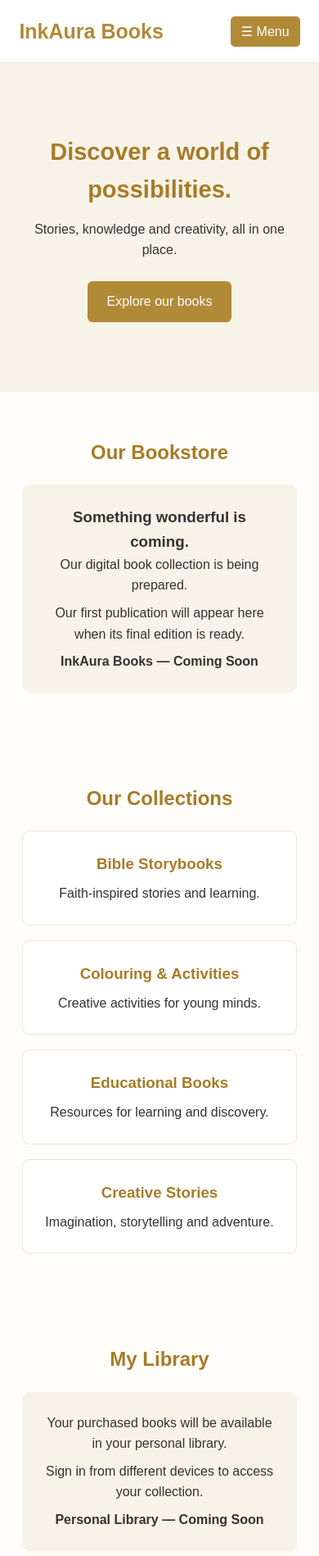
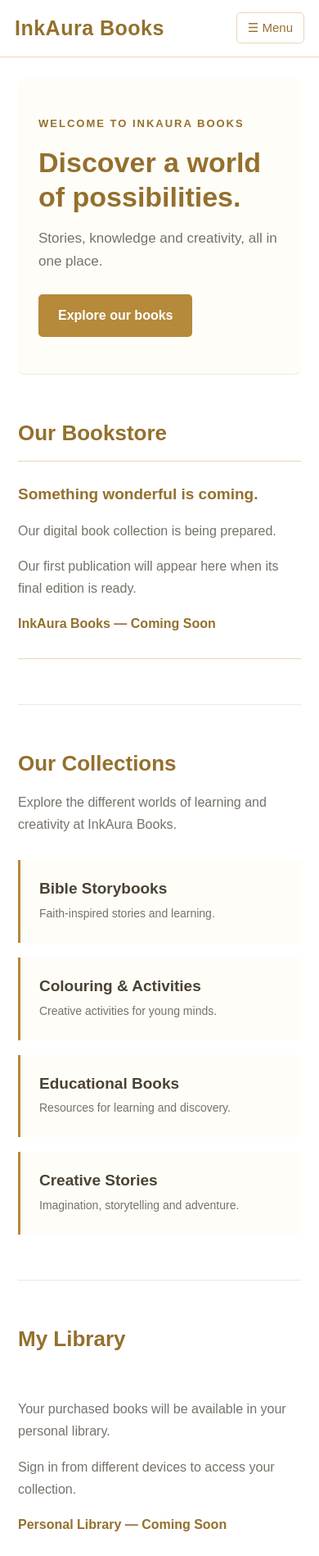
Before and after one commit to gafahmark64-sys/inkaurabooks, a plain HTML site: page index.html in a window 390 px wide. Shown: the top 1898 px of the page at 82% size. Drawn offline with Linux system fonts and the light colour scheme.

Commit message:
Improve InkAura white and gold design.

```diff
--- a/index.html
+++ b/index.html
@@ -5,150 +5,270 @@
   <meta charset="UTF-8">
   <meta name="viewport" content="width=device-width, initial-scale=1.0">
   <meta name="theme-color" content="#ffffff">
+  <meta name="color-scheme" content="light">
+
   <title>InkAura Books | Where Possibilities Grow</title>
 
   <style>
+    :root {
+      color-scheme: light;
+      --white: #ffffff;
+      --ivory: #fffdf8;
+      --gold: #b58a3b;
+      --gold-dark: #94702d;
+      --gold-light: #e8d7b2;
+      --text: #333333;
+      --muted: #77716a;
+    }
+
     * {
       box-sizing: border-box;
-      margin: 0;
-      padding: 0;
+    }
+
+    html {
+      scroll-behavior: smooth;
+      scroll-padding-top: 90px;
     }
 
     body {
-      font-family: Arial, sans-serif;
-      background: #fffdf9;
-      color: #333;
-      line-height: 1.6;
+      margin: 0;
+      background: var(--white);
+      color: var(--text);
+      font-family: Arial, Helvetica, sans-serif;
+      line-height: 1.7;
+      color-scheme: light;
+    }
+
+    a {
+      color: inherit;
+      text-decoration: none;
     }
 
     header {
-      background: white;
-      padding: 18px 6%;
-      border-bottom: 1px solid #eee5d5;
+      position: sticky;
+      top: 0;
+      z-index: 100;
+      background: #ffffff;
+      border-bottom: 1px solid var(--gold-light);
+    }
+
+    .nav-container {
+      max-width: 1150px;
+      margin: auto;
+      padding: 15px 22px;
       display: flex;
       align-items: center;
       justify-content: space-between;
-      flex-wrap: wrap;
+      gap: 20px;
     }
 
     .logo {
-      color: #b18a38;
+      color: var(--gold-dark);
       font-size: 25px;
       font-weight: bold;
+      letter-spacing: 0.5px;
+      white-space: nowrap;
     }
 
     nav {
       display: flex;
       align-items: center;
-      gap: 18px;
+      gap: 22px;
     }
 
     nav a {
-      color: #444;
-      text-decoration: none;
+      color: #45413a;
       font-size: 14px;
+      transition: color 0.2s;
     }
 
     nav a:hover {
-      color: #b18a38;
+      color: var(--gold-dark);
+    }
+
+    nav a.signin-link {
+      background: var(--gold);
+      color: #ffffff;
+      padding: 9px 18px;
+      border-radius: 5px;
+      font-weight: bold;
+    }
+
+    nav a.signin-link:hover {
+      background: var(--gold-dark);
+      color: #ffffff;
     }
 
     .menu-button {
       display: none;
-      background: #b18a38;
-      color: white;
-      border: none;
+      border: 1px solid var(--gold-light);
+      background: #ffffff;
+      color: var(--gold-dark);
       padding: 9px 13px;
       border-radius: 5px;
-      font-size: 16px;
+      font-size: 15px;
+      cursor: pointer;
+    }
+
+    main {
+      max-width: 1150px;
+      margin: auto;
+      padding: 0 22px;
+    }
+
+    section {
+      padding: 75px 0;
+      border-bottom: 1px solid #eee8dc;
     }
 
     .hero {
-      text-align: center;
-      padding: 85px 20px;
-      background: #f8f3e8;
+      min-height: 430px;
+      display: flex;
+      flex-direction: column;
+      justify-content: center;
+      align-items: flex-start;
+      background: var(--ivory);
+      padding: 75px 55px;
+      margin-top: 25px;
+      border-radius: 8px;
     }
 
-    .hero h1 {
-      color: #a77b27;
-      font-size: 36px;
-      margin-bottom: 12px;
+    .eyebrow {
+      color: var(--gold-dark);
+      font-size: 13px;
+      font-weight: bold;
+      letter-spacing: 2px;
+      text-transform: uppercase;
+    }
+
+    h1, h2, h3 {
+      line-height: 1.25;
+    }
+
+    h1 {
+      color: var(--gold-dark);
+      font-size: clamp(34px, 5vw, 52px);
+      max-width: 650px;
+      margin: 15px 0;
+    }
+
+    h2 {
+      color: var(--gold-dark);
+      font-size: 30px;
+      margin: 0 0 18px;
+    }
+
+    h3 {
+      color: #4a4234;
+      font-size: 19px;
+      margin-top: 0;
+    }
+
+    p {
+      color: var(--muted);
+      max-width: 720px;
     }
 
     .hero p {
-      margin-bottom: 25px;
+      font-size: 17px;
+      margin: 0 0 25px;
     }
 
     .gold-button {
       display: inline-block;
-      background: #b18a38;
-      color: white;
+      background: var(--gold);
+      color: #ffffff;
       padding: 12px 24px;
-      border-radius: 6px;
-      text-decoration: none;
+      border-radius: 5px;
+      font-weight: bold;
+      border: none;
     }
 
-    section {
-      padding: 55px 7%;
-      scroll-margin-top: 20px;
+    .gold-button:hover {
+      background: var(--gold-dark);
     }
 
-    section h2 {
-      color: #a77b27;
-      margin-bottom: 20px;
-      text-align: center;
+    .section-intro {
+      margin-bottom: 30px;
     }
 
-    .collections {
-      display: grid;
-      grid-template-columns: repeat(2, 1fr);
-      gap: 18px;
+    .bookstore-message {
+      padding: 28px 0;
+      border-top: 1px solid var(--gold-light);
+      border-bottom: 1px solid var(--gold-light);
     }
 
-    .collection-card {
-      background: white;
-      border: 1px solid #eee5d5;
-      border-radius: 9px;
-      padding: 25px 15px;
-      text-align: center;
+    .bookstore-message h3 {
+      color: var(--gold-dark);
     }
 
-    .collection-card h3 {
-      color: #a77b27;
-      margin-bottom: 8px;
+    .collection-grid {
+      display: grid;
+      grid-template-columns: repeat(2, minmax(0, 1fr));
+      gap: 18px;
+      margin-top: 30px;
     }
 
-    .notice {
-      background: #f8f3e8;
-      border-radius: 9px;
-      padding: 25px;
-      text-align: center;
+    .collection-item {
+      background: var(--ivory);
+      border-left: 3px solid var(--gold);
+      padding: 23px;
     }
 
-    .notice p {
-      margin-bottom: 8px;
+    .collection-item h3 {
+      margin-bottom: 7px;
     }
 
-    .sign-in-note {
-      max-width: 500px;
-      margin: auto;
-      text-align: center;
-      background: white;
-      border: 1px solid #eee5d5;
-      border-radius: 9px;
-      padding: 25px;
+    .collection-item p {
+      margin: 0;
+      font-size: 14px;
+    }
+
+    .simple-note {
+      padding: 22px 0;
+    }
+
+    .about-text {
+      max-width: 800px;
+    }
+
+    .contact-content {
+      padding: 10px 0;
+    }
+
+    .signin-area {
+      max-width: 600px;
+      background: var(--ivory);
+      border: 1px solid var(--gold-light);
+      border-radius: 8px;
+      padding: 30px;
+    }
+
+    .signin-area h3 {
+      color: var(--gold-dark);
     }
 
     footer {
-      background: #f8f3e8;
-      padding: 25px;
+      background: #fffdf8;
       text-align: center;
-      color: #665638;
+      padding: 30px 20px;
+      border-top: 1px solid var(--gold-light);
+    }
+
+    footer p {
+      margin: 5px auto;
+      font-size: 14px;
+    }
+
+    .footer-brand {
+      color: var(--gold-dark);
+      font-weight: bold;
     }
 
     @media (max-width: 760px) {
-      header {
-        gap: 12px;
+      .nav-container {
+        flex-wrap: wrap;
+        padding: 13px 18px;
       }
 
       .menu-button {
@@ -159,8 +279,9 @@
         display: none;
         width: 100%;
         flex-direction: column;
-        align-items: flex-start;
+        align-items: stretch;
         gap: 0;
+        padding-top: 8px;
       }
 
       nav.open {
@@ -168,17 +289,35 @@
       }
 
       nav a {
-        width: 100%;
-        padding: 11px 0;
-        border-top: 1px solid #eee;
+        padding: 11px 5px;
+        border-top: 1px solid #f0eadf;
       }
 
-      .hero h1 {
-        font-size: 29px;
+      nav a.signin-link {
+        text-align: center;
+        margin-top: 9px;
+        padding: 10px;
       }
 
-      .collections {
+      .hero {
+        min-height: 360px;
+        padding: 45px 25px;
+      }
+
+      section {
+        padding: 55px 0;
+      }
+
+      .collection-grid {
         grid-template-columns: 1fr;
+      }
+
+      h2 {
+        font-size: 26px;
+      }
+
+      .signin-area {
+        padding: 22px;
       }
     }
   </style>
@@ -186,13 +325,18 @@
 
 <body>
 
+  <!-- HEADER AND NAVIGATION -->
   <header>
-  <div class="logo">InkAura Books</div>
+    <div class="nav-container">
 
-  <button class="menu-button"
-    onclick="toggleMenu()"
+      <a class="logo" href="#home">InkAura Books</a>
+
+      <button
+        class="menu-button"
+        type="button"
         aria-expanded="false"
-    aria-controls="main-navigation">
+        aria-controls="main-navigation"
+        onclick="toggleMenu()">
         ☰ Menu
       </button>
 
@@ -203,93 +347,162 @@
         <a href="#library" onclick="closeMenu()">My Library</a>
         <a href="#about" onclick="closeMenu()">About</a>
         <a href="#contact" onclick="closeMenu()">Contact</a>
-    <a href="#signin" onclick="closeMenu()">Sign In</a>
+        <a class="signin-link" href="#signin" onclick="closeMenu()">Sign In</a>
       </nav>
+
+    </div>
   </header>
 
   <main>
 
+    <!-- 1. HOME -->
     <section class="hero" id="home">
+      <span class="eyebrow">Welcome to InkAura Books</span>
+
       <h1>Discover a world of possibilities.</h1>
-    <p>Stories, knowledge and creativity, all in one place.</p>
-    <a href="#books" class="gold-button">Explore our books</a>
+
+      <p>
+        Stories, knowledge and creativity,
+        all in one place.
+      </p>
+
+      <a class="gold-button" href="#books">
+        Explore our books
+      </a>
     </section>
 
+    <!-- 2. BOOKSTORE -->
     <section id="books">
       <h2>Our Bookstore</h2>
-    <div class="notice">
+
+      <div class="bookstore-message">
         <h3>Something wonderful is coming.</h3>
-      <p>Our digital book collection is being prepared.</p>
-      <p>Our first publication will appear here when its final edition is ready.</p>
-      <strong>InkAura Books — Coming Soon</strong>
+
+        <p>
+          Our digital book collection is being prepared.
+        </p>
+
+        <p>
+          Our first publication will appear here
+          when its final edition is ready.
+        </p>
+
+        <strong class="footer-brand">
+          InkAura Books — Coming Soon
+        </strong>
       </div>
     </section>
 
+    <!-- 3. COLLECTIONS -->
     <section id="categories">
       <h2>Our Collections</h2>
-    <div class="collections">
-      <div class="collection-card">
+
+      <p class="section-intro">
+        Explore the different worlds of learning
+        and creativity at InkAura Books.
+      </p>
+
+      <div class="collection-grid">
+
+        <div class="collection-item">
           <h3>Bible Storybooks</h3>
           <p>Faith-inspired stories and learning.</p>
         </div>
 
-      <div class="collection-card">
-        <h3>Colouring & Activities</h3>
+        <div class="collection-item">
+          <h3>Colouring &amp; Activities</h3>
           <p>Creative activities for young minds.</p>
         </div>
 
-      <div class="collection-card">
+        <div class="collection-item">
           <h3>Educational Books</h3>
           <p>Resources for learning and discovery.</p>
         </div>
 
-      <div class="collection-card">
+        <div class="collection-item">
           <h3>Creative Stories</h3>
           <p>Imagination, storytelling and adventure.</p>
         </div>
+
       </div>
     </section>
 
+    <!-- 4. MY LIBRARY -->
     <section id="library">
       <h2>My Library</h2>
-    <div class="notice">
-      <p>Your purchased books will be available in your personal library.</p>
-      <p>Sign in from different devices to access your collection.</p>
-      <strong>Personal Library — Coming Soon</strong>
+
+      <div class="simple-note">
+        <p>
+          Your purchased books will be available
+          in your personal library.
+        </p>
+
+        <p>
+          Sign in from different devices to access
+          your collection.
+        </p>
+
+        <strong class="footer-brand">
+          Personal Library — Coming Soon
+        </strong>
       </div>
     </section>
 
+    <!-- 5. ABOUT -->
     <section id="about">
       <h2>About InkAura Books</h2>
-    <p style="text-align:center">
+
+      <p class="about-text">
         InkAura Books is a digital publishing bookstore
-      dedicated to stories, knowledge, creativity and learning.
-      We believe possibilities grow through reading and discovery.
+        dedicated to stories, knowledge, creativity
+        and learning. We believe possibilities grow
+        through reading and discovery.
       </p>
     </section>
 
+    <!-- 6. CONTACT -->
     <section id="contact">
       <h2>Contact Us</h2>
-    <div class="notice">
+
+      <div class="contact-content">
         <p>Have a question about InkAura Books?</p>
-      <p>Our customer support contact details will be published here.</p>
+
+        <p>
+          Our customer support contact details
+          will be published here.
+        </p>
       </div>
     </section>
 
+    <!-- 7. SIGN IN -->
     <section id="signin">
       <h2>Welcome Back</h2>
-    <div class="sign-in-note">
+
+      <div class="signin-area">
         <h3>Sign in to InkAura Books</h3>
-      <p>Access your account and purchased books across your devices.</p>
-      <p><strong>Customer accounts are coming soon.</strong></p>
-      <p>Secure sign-in and account recovery will be added when our account system is ready.</p>
+
+        <p>
+          Access your account and purchased books
+          across your devices.
+        </p>
+
+        <p>
+          Customer accounts are coming soon.
+        </p>
+
+        <p>
+          Secure sign-in and account recovery
+          will be added when our account system
+          is ready.
+        </p>
       </div>
     </section>
 
   </main>
 
+  <!-- FOOTER -->
   <footer>
-  <p>InkAura Books © 2026</p>
+    <p class="footer-brand">InkAura Books © 2026</p>
     <p>Where possibilities grow.</p>
   </footer>
 
@@ -297,9 +510,13 @@
     function toggleMenu() {
       const nav = document.getElementById("main-navigation");
       const button = document.querySelector(".menu-button");
-    const isOpen = nav.classList.toggle("open");
 
-    button.setAttribute("aria-expanded", isOpen);
+      nav.classList.toggle("open");
+
+      button.setAttribute(
+        "aria-expanded",
+        nav.classList.contains("open")
+      );
     }
 
     function closeMenu() {
```
Lines whose indentation alone changed are shown as unchanged.
